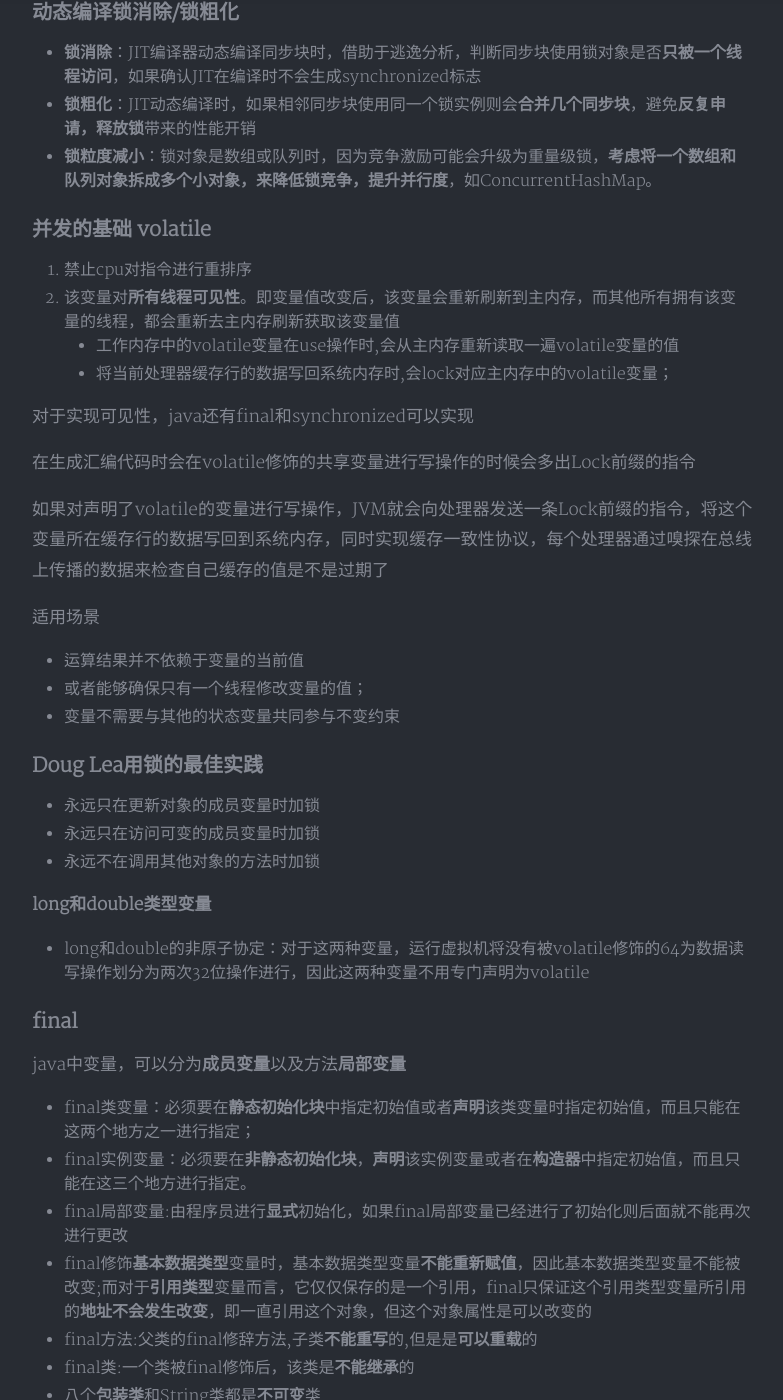
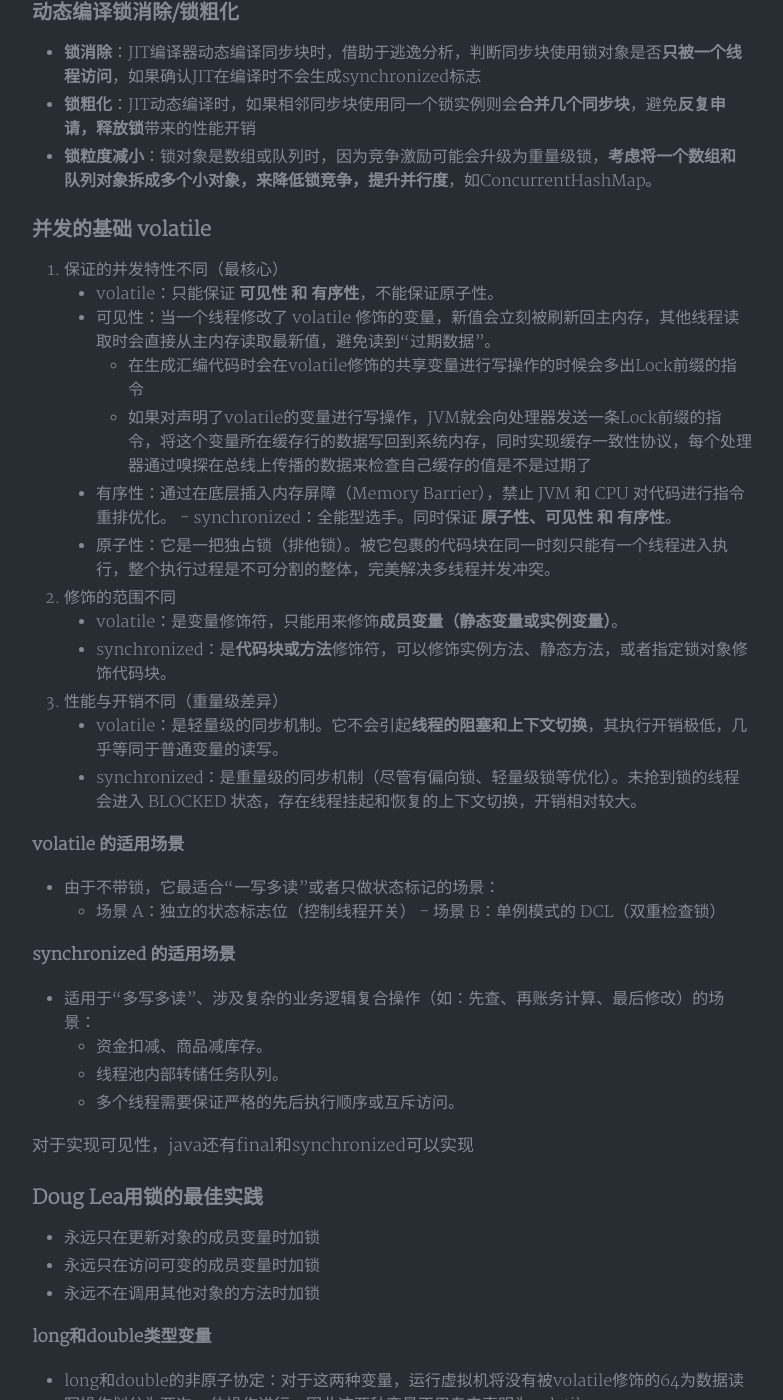
Before and after one commit to gobige/gobige.github.io, a Jekyll site: the page built from _posts/2017-10-27-javaconcurrent.md, in a window 1280 px wide and 1400 px high, scrolled down 11371 px. Shown: the whole window, without its empty margins (248-1031 px from the left). Built offline with Jekyll 4.4.1, drawn with Linux system fonts in a browser that asks for light colours; nearby versions of some CDN libraries; a style sheet for code colours, icons or effects is not loaded.

Commit message:
Update 2017-10-27-javaconcurrent.md

```diff
--- a/_posts/2017-10-27-javaconcurrent.md
+++ b/_posts/2017-10-27-javaconcurrent.md
@@ -311,23 +311,35 @@ CAS是实现乐观锁的核心算法，它包含了3个参数：V（需要更新
 
 
 ### 并发的基础 volatile
-1. 禁止cpu对指令进行重排序
-2. 该变量对**所有线程可见性**。即变量值改变后，该变量会重新刷新到主内存，而其他所有拥有该变量的线程，都会重新去主内存刷新获取该变量值
-	- 工作内存中的volatile变量在use操作时,会从主内存重新读取一遍volatile变量的值
-	- 将当前处理器缓存行的数据写回系统内存时,会lock对应主内存中的volatile变量；
+
+1. 保证的并发特性不同（最核心）
+- volatile：只能保证 **可见性 和 有序性**，不能保证原子性。
+	- 可见性：当一个线程修改了 volatile 修饰的变量，新值会立刻被刷新回主内存，其他线程读取时会直接从主内存读取最新值，避免读到“过期数据”。
+		- 在生成汇编代码时会在volatile修饰的共享变量进行写操作的时候会多出Lock前缀的指令
+		- 如果对声明了volatile的变量进行写操作，JVM就会向处理器发送一条Lock前缀的指令，将这个变量所在缓存行的数据写回到系统内存，同时实现缓存一致性协议，每个处理器通过嗅探在总线上传播的数据来检查自己缓存的值是不是过期了
+	- 有序性：通过在底层插入内存屏障（Memory Barrier），禁止 JVM 和 CPU 对代码进行指令重排优化。
+- synchronized：全能型选手。同时保证 **原子性、可见性 和 有序性**。
+	- 原子性：它是一把独占锁（排他锁）。被它包裹的代码块在同一时刻只能有一个线程进入执行，整个执行过程是不可分割的整体，完美解决多线程并发冲突。
+2. 修饰的范围不同
+- volatile：是变量修饰符，只能用来修饰**成员变量（静态变量或实例变量）**。
+- synchronized：是**代码块或方法**修饰符，可以修饰实例方法、静态方法，或者指定锁对象修饰代码块。
+3. 性能与开销不同（重量级差异）
+- volatile：是轻量级的同步机制。它不会引起**线程的阻塞和上下文切换**，其执行开销极低，几乎等同于普通变量的读写。
+- synchronized：是重量级的同步机制（尽管有偏向锁、轻量级锁等优化）。未抢到锁的线程会进入 BLOCKED 状态，存在线程挂起和恢复的上下文切换，开销相对较大。
+
+**volatile 的适用场景**
+- 由于不带锁，它最适合“一写多读”或者只做状态标记的场景：
+	- 场景 A：独立的状态标志位（控制线程开关）
+ 	- 场景 B：单例模式的 DCL（双重检查锁）
+
+**synchronized 的适用场景**
+- 适用于“多写多读”、涉及复杂的业务逻辑复合操作（如：先查、再账务计算、最后修改）的场景：
+	- 资金扣减、商品减库存。
+	- 线程池内部转储任务队列。
+	- 多个线程需要保证严格的先后执行顺序或互斥访问。
 
 对于实现可见性，java还有final和synchronized可以实现
 
-
-在生成汇编代码时会在volatile修饰的共享变量进行写操作的时候会多出Lock前缀的指令
-
-如果对声明了volatile的变量进行写操作，JVM就会向处理器发送一条Lock前缀的指令，将这个变量所在缓存行的数据写回到系统内存，同时实现缓存一致性协议，每个处理器通过嗅探在总线上传播的数据来检查自己缓存的值是不是过期了
-
-适用场景
-
-- 运算结果并不依赖于变量的当前值
-- 或者能够确保只有一个线程修改变量的值；
-- 变量不需要与其他的状态变量共同参与不变约束
 
 ### Doug Lea用锁的最佳实践
 
```
